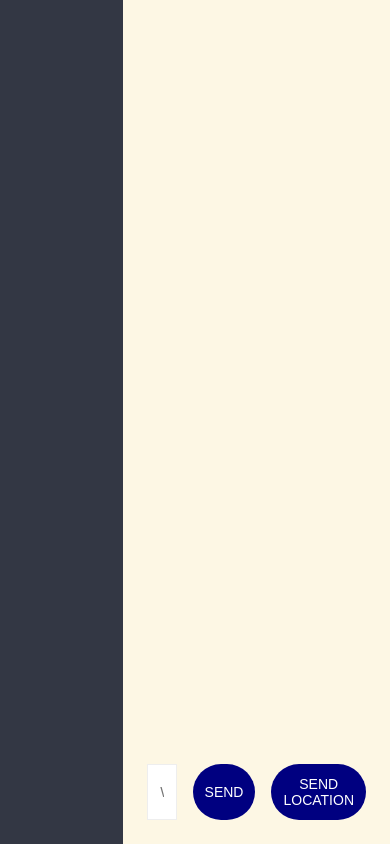
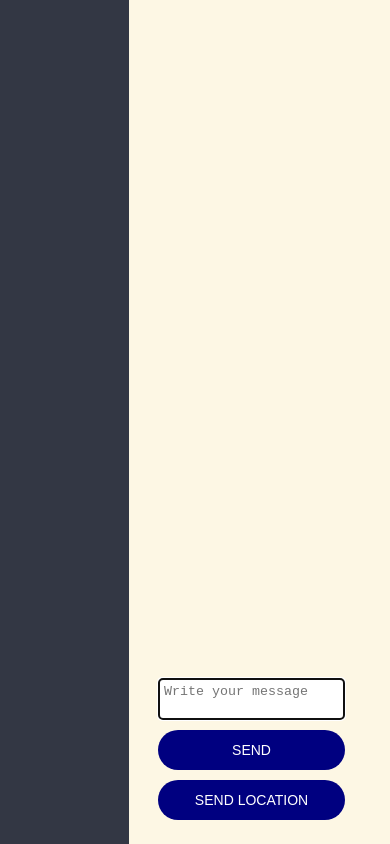
Before and after one commit to gquintela/web-chat, a website: page public/chat.html in a window 390 px wide. Drawn offline with nearby package versions, Linux system fonts and the light colour scheme; no server answers.

Commit message:
add some styles: responsive

```diff
--- a/public/chat.html
+++ b/public/chat.html
@@ -14,14 +14,13 @@
 
         <div class="compose">
           <form id="message-form" autocomplete="off">
-            <input
+            <textarea
               name="message"
               placeholder="Write your message"
-              type="text"
-            />
+            ></textarea>
             <button>SEND</button>
+            <button id="sendLocation">SEND LOCATION</button>
           </form>
-          <button id="sendLocation">SEND LOCATION</button>
         </div>
       </div>
     </div>
@@ -40,7 +39,7 @@
           <span class="message__name">{{username}} says:</span>
           <span class="message__meta">{{createdAt}}</span>
         </p>
-        <p><a href="{{url}}" target="about:blank">MI LOCATION (click to open in Google Maps)</a></p>
+        <p><a href="{{url}}" target="about:blank">MY LOCATION (click to open in Google Maps)</a></p>
       </div>
     </script>
 
--- a/public/css/styles.css
+++ b/public/css/styles.css
@@ -140,16 +140,44 @@ button:disabled {
 /* Message Composition Styles */
 
 .compose {
-  display: flex;
-  flex-shrink: 0;
   margin-top: 16px;
   padding: 24px;
 }
 
 .compose form {
   display: flex;
-  flex-grow: 1;
   margin-right: 16px;
+}
+
+.compose form textarea {
+  flex: 10;
+  border-radius: 4px;
+  border: solid 1px gray;
+  padding: 5px;
+  margin: 0 5px;
+  resize: none;
+}
+
+.compose form button {
+  margin: 0 5px;
+  flex: 1;
+}
+
+@media(max-width: 480px) {
+  .compose form {
+    display: flex;
+    flex-direction: column;
+  }
+
+  .compose form textarea {
+    flex: 1;
+    height: 200px;
+  }
+
+  .compose form button {
+    margin-top: 10px;
+  }
+
 }
 
 .compose input {
--- a/public/js/chat.js
+++ b/public/js/chat.js
@@ -2,7 +2,7 @@ const socket = io();
 
 //elements
 const $messageForm = document.querySelector("#message-form");
-var $messageFormInput = $messageForm.querySelector("input");
+var $messageFormInput = $messageForm.querySelector("textarea");
 const $messageFormButton = $messageForm.querySelector("button");
 const $locationButton = document.querySelector("#sendLocation");
 const $messages = document.querySelector("#messages");
--- a/src/index.js
+++ b/src/index.js
@@ -40,7 +40,7 @@ io.on("connection", (socket) => {
       return callback(error);
     }
     socket.join(user.room);
-    socket.emit("message", generateMessage("Welcome to the Chat!"));
+    socket.emit("message", generateMessage("Welcome!"));
     socket.broadcast
       .to(user.room)
       .emit("message", generateMessage(`${user.username} jas joined!`));
```
Also changed, not shown: 1 other file.
